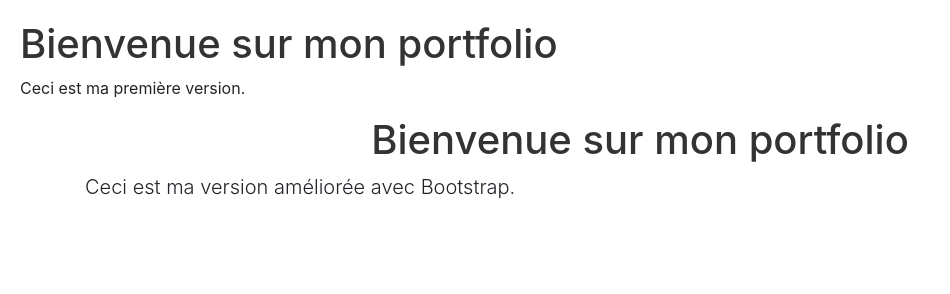
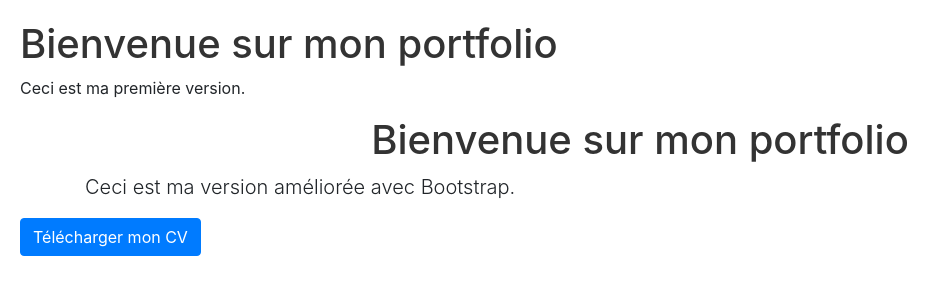
Before and after one commit to Azyyz77/portfolio, a plain HTML site: page index.html in a window 1280 px wide. Shown: the whole page, without its empty margins (0-950 px from the left). Drawn offline with nearby package versions, Linux system fonts and the light colour scheme.

Commit message:
Ajout de la fonctionnalité de téléchargement du CV

```diff
--- a/index.html
+++ b/index.html
@@ -14,6 +14,7 @@
         <h1 class="text-center">Bienvenue sur mon portfolio</h1>
         <p class="lead">Ceci est ma version améliorée avec Bootstrap.</p>
     </div>
+    <a href="CV.pdf" download class="btn btn-primary">Télécharger mon CV</a>
 
 
 </body>
```
Also changed, not shown: 1 other file.
